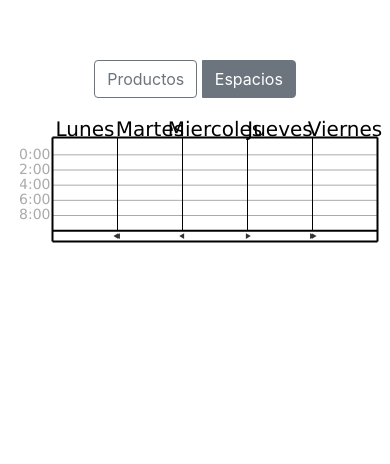
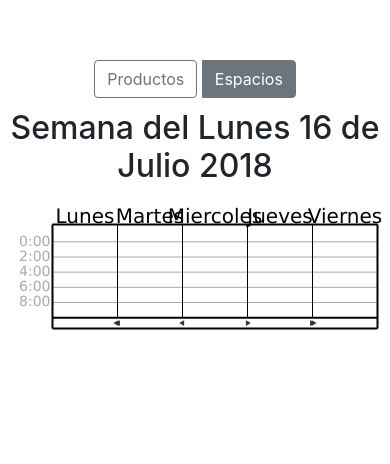
Before and after one commit to DCC-CC4401/2018-1-Soft-of-War-T3, a Django app: page /grilla_espacios/1/ in a window 390 px wide; the page is wider, and only the part inside the window is pictured. Shown: the part 85-549 px from the top of that part. Run offline with Django 3.2, Linux system fonts and the light colour scheme; data that the repository does not hold is empty; some libraries are stand-ins or nearby versions.

Commit message:
Ultima semana agregada a la grilla, la semana que muestra es la actual si estamos en día de semana y la siguiente si es fin de semana

```diff
--- a/Inventario/templates/grilla_espacios_usuario.html
+++ b/Inventario/templates/grilla_espacios_usuario.html
@@ -26,6 +26,28 @@
         <a href="/productos"><div type="button" class="btn btn-outline-secondary">Productos</div></a>
         <div type="button" class="btn btn-outline-secondary active">Espacios</div>
       </div>
+    </div>
+
+    <div class="row">
+        <div class="col-sm-2"></div>
+        <div class="col-sm-8">
+            <h2 id="fecha" style="text-align: center;"></h2>
+            <script>
+                const monthNames = ["Enero", "Febrero", "Marzo", "Abril", "Mayo", "Junio",
+                                        "Julio", "Agosto", "Septiembre", "Octubre", "Noviembre", "Diciembre"];
+                var date = new Date();
+                if(date.getDay() > 5)
+                {
+                    date.setDate(date.getDate() - (date.getDay() - 1) + 7 + 7*parseInt("{{ semana_relativa }}"));
+                }
+                else
+                {
+                    date.setDate(date.getDate() - (date.getDay() - 1) + 7*parseInt("{{ semana_relativa }}"));
+                }
+                document.getElementById("fecha").innerHTML = "Semana del Lunes " + date.getDate().toString() + " de " + monthNames[date.getMonth()] + " " + date.getFullYear().toString();
+            </script>
+        </div>
+        <div class="col-sm-2"></div>
     </div>
 
     <div id="grilla" class="container" style="align-content: center">
```
Also changed, not shown: Inventario/templates/admin_grilla.html (+16 -2 lines).
